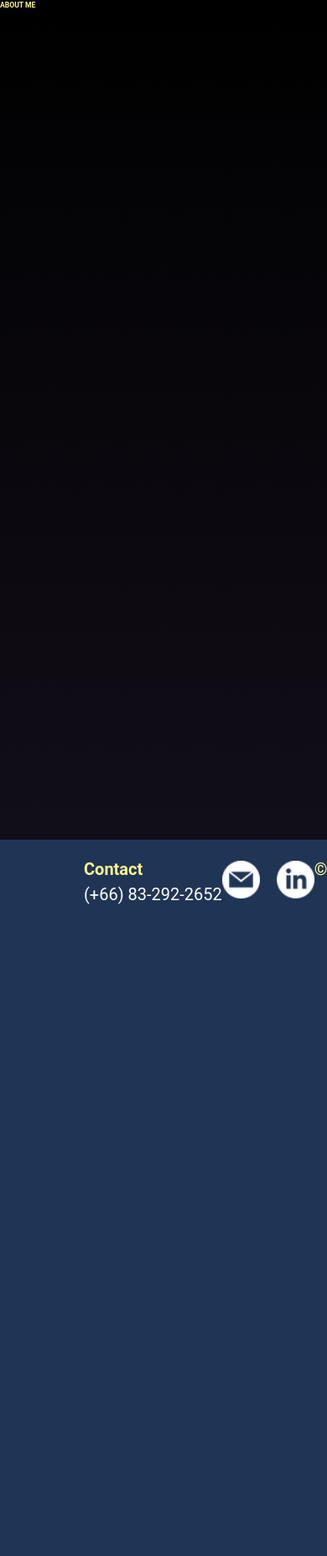
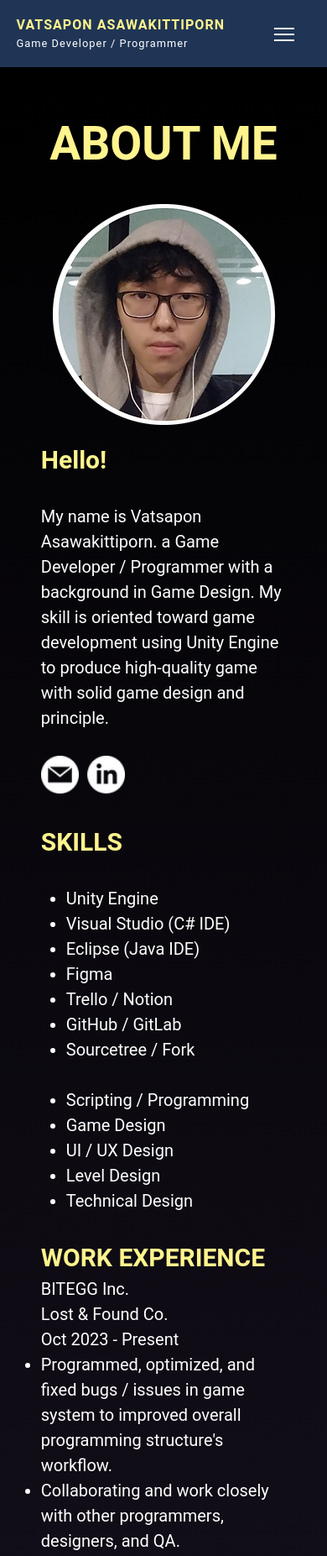
Before and after one commit to Vatsapon/old-portfolio, a plain HTML site: page about.html in a window 390 px wide. Shown: the top 1853 px of the page at 84% size. Before the commit the page ends 1100 px from the top, so only its background shows below. Drawn offline with Linux system fonts and the light colour scheme; a web font is replaced by a local one.

Commit message:
Added About content (WIP)
- Make Homepage become responsive

```diff
--- a/about.html
+++ b/about.html
@@ -18,17 +18,73 @@
 
     <div id="header"></div>
 
+	<div id="header-offset"></div>
+
 	<!-- Content Section -->
 
-	<div class="section" style="
-		height: 1000px;
-		background-image: linear-gradient(black, rgb(18, 14, 25));">
-		<p class="p-highlight" style="font-size: 2.2vw">ABOUT ME</p>
-		<div class="project-grid js-project-grid-personal"></div>
+	<div id="about" class="section">
+		<div id="content">
+			<p class="p-highlight" style="font-size: 55px">ABOUT ME</p>
+			<div id="info">
+				<img id="info-profile" src="images/profile.webp" alt="Profile IMG">
+				<div id="info-desc">
+					<p class="p-highlight" style="font-size: 150%">Hello!</p>
+					<p>My name is Vatsapon Asawakittiporn. a Game Developer / Programmer with a background in Game Design. My skill is oriented toward game development using Unity Engine to produce high-quality game with solid game design and principle.</p>
+					<div id="info-link">
+						<a href="mailto:vatsapon21@hotmail.com"><img class="footer-link-icon btn" src="images/email-icon.webp"></img></a>
+						<a href="https://www.linkedin.com/in/vatsapon/" target="_blank"><img class="footer-link-icon btn" src="images/linkedin-icon.webp"></img></a>
+					</div>
+				</div>
+			</div>
 
+			<div id="skill">
+				<p class="p-highlight title">SKILLS</p>
+				<div id="skill-list">
+					<ul style="list-style-type: disc">
+						<li>Unity Engine</li>
+						<li>Visual Studio (C# IDE)</li>
+						<li>Eclipse (Java IDE)</li>
+						<li>Figma</li>
+						<li>Trello / Notion</li>
+						<li>GitHub / GitLab</li>
+						<li>Sourcetree / Fork</li>
+					</ul>
+
+					<ul style="list-style-type: disc">
+						<li>Scripting / Programming</li>
+						<li>Game Design</li>
+						<li>UI / UX Design</li>
+						<li>Level Design</li>
+						<li>Technical Design</li>
+					</ul>
+				</div>
+			</div>
+
+			<div id="work-exp">
+				<p class="p-highlight title">WORK EXPERIENCE</p>
+				<div class="work-exp-flex">
+					<div class="work-exp-name">
+						<p>BITEGG Inc.</p>
+						<p>Lost & Found Co.</p>
+						<p>Oct 2023 - Present</p>
+					</div>
+					<div class="work-exp-desc">
+						<ul style="list-style-type: disc">
+							<li>Programmed, optimized, and fixed bugs / issues in game system to improved overall programming structure's workflow.</li>
+							<li>Collaborating and work closely with other programmers, designers, and QA.</li>
+						</ul>
+					</ul>
+					</div>
+				</div>
+			</div>
+		</div>
 	</div>
 
 	<!-- Footer Section -->
+
+	<button id="scroll-to-top" class="btn scroll-to-top-hide" onclick="scrollToTop()">
+		&#128897; Scroll to Top
+	</button>
 
 	<div id="footer"></div>
 
--- a/scripts/general.js
+++ b/scripts/general.js
@@ -19,11 +19,11 @@ document.getElementById("header").innerHTML =
 				<div class="header-menu-proj-content">
 					<a href="merrit.html">Merrit</a>
 					<a href="lilyparty.html">Lily Party</a>
-					<a href="#finalfrontier.html">Final Frontier</a>
-					<a href="#mythicallove.html">Mythical Love</a>
-					<a href="#slimejourney.html">Slime Journey</a>
-					<a href="#grotto.html">Grotto</a>
-					<a href="#lostNfound.html">Lost & Found Co.</a>
+					<a href="finalfrontier.html">Final Frontier</a>
+					<a href="mythicallove.html">Mythical Love</a>
+					<a href="slimejourney.html">Slime Journey</a>
+					<a href="grotto.html">Grotto</a>
+					<a href="lostNfound.html">Lost & Found Co.</a>
 				</div>
 			</li>
 			<li><a href="about.html" class="header-nav-btn btn">ABOUT</a></li>
@@ -41,7 +41,7 @@ document.getElementById("footer").innerHTML =
 		<a href="https://www.linkedin.com/in/vatsapon/" target="_blank"><img class="footer-link-icon btn" src="images/linkedin-icon.webp"></img></a>
 	</div>
 	<div id="footer-copyright">
-		<p class="p-highlight">&#169; 2023 by Vatsapon Asawakittiporn</p>
+		<p class="p-highlight">&#169; 2024 by Vatsapon Asawakittiporn</p>
 		<p>Host provided by GitHub pages</p>
 	</div>`
 
@@ -72,12 +72,13 @@ window.addEventListener('scroll', () => {
 		headerElement.style.top = `-${headerHeightString}`;
 	}
 
-	if (currentScrollPos > window.outerHeight) {
-		scrollToTopElement.classList.remove('scroll-to-top-hide');
-	} else {
-		scrollToTopElement.classList.add('scroll-to-top-hide');
+	if (scrollToTopElement !== null) {
+		if (currentScrollPos > window.outerHeight) {
+			scrollToTopElement.classList.remove('scroll-to-top-hide');
+		} else {
+			scrollToTopElement.classList.add('scroll-to-top-hide');
+		}
 	}
-
 	generalPrevScroll = currentScrollPos;
 });
 
@@ -89,12 +90,14 @@ checkScrollToTop();
 
 function checkScrollToTop() {
 	const width = window.innerWidth;
-	const scrollToTop = document.getElementById('scroll-to-top');
+	const scrollToTopElement = document.getElementById('scroll-to-top');
+
+	if (scrollToTopElement === null) return;
 
 	if (width <= 768) {
-		scrollToTop.innerHTML = '&#11205;';
+		scrollToTopElement.innerHTML = '&#11205;';
 	} else {
-		scrollToTop.innerHTML = '&#128897; Scroll to Top';
+		scrollToTopElement.innerHTML = '&#128897; Scroll to Top';
 	}
 }
 
--- a/scripts/homepage.js
+++ b/scripts/homepage.js
@@ -10,7 +10,7 @@ let homePrevScroll = window.scrollY;
 window.addEventListener('scroll', () => {
 	const currentScrollPos = window.scrollY;
 
-	const introElement = document.getElementById('intro-section-video');
+	const introElement = document.getElementById('intro-video');
 	const introTop = currentScrollPos * parallaxForce;
 
 	// Scroll up.
--- a/styles/about.css
+++ b/styles/about.css
@@ -1,160 +1,86 @@
-#intro-section-video
-{
-	position: relative;
-
-	width: 100%;
-	height: 100%;
-	object-fit: cover;
-	z-index: -2;
-
-	transform: translateZ(-1px);
-	perspective: 1px;
-}
-
-.intro-section-content
-{
-	animation: 1s ease-out 0s 1 fadeIn;
-	position: absolute;
-
-	display: flex;
-	flex-direction: column;
-	align-items: center;
-	justify-content: center;
-
-	top: 0;
-	bottom: 0;
-	left: 10%;
-	right: 10%;
-}
-
-.intro-role
-{
-	font-size: 1.75vw;
-
-	width: 55%;
-	margin-top: 10px;
-	margin-bottom: 30px;
-	padding-top: 0.5vw;
-	padding-bottom: 0.5vw;
-	text-align: center;
-
-	background-color: white;
-	color: black;
-}
-
-.project-section
-{
+#about {
 	display: flex;
 	flex-direction: column;
 	align-items: center;
 
-	height: 100%;
-	padding: 100px 10% 200px 10%;
-
-	background-image: linear-gradient(rgb(18, 14, 25), rgb(10, 24, 46));
+	background-image: linear-gradient(black, rgb(18, 14, 25));
 }
 
-.project-grid
-{
-	display: grid;
-	grid-template-columns: auto auto auto;
-	justify-content: center;
-	align-items: start;
-	row-gap: 40px;
-
-	width: 70%;
-	padding-top: 50px;
+.title {
+	font-size: 30px;
 }
 
-.project-grid-container
-{
-	position: relative;
+#content {
+	display: flex;
+	flex-direction: column;
+	align-items: center;
 
-	width: 300px;
-	height: 400px;
-	border: 5px solid white;
-	border-radius: 30px;
-	margin: 0 20px;
+	width: 1000px;
+	padding: 50px 0;
+	row-gap: 30px;
 
-	background-color: transparent;
-
-	scale: 1;
-	transition: all 0.3s ease;
+	font-size: 20px;
 }
 
-.project-grid-container:hover
-{
-	cursor: pointer;
+#info {
+	display: flex;
+	flex-direction: row;
+	align-items: center;
+	justify-content: space-between;
 
-	scale: 1.05;
-	transition: all 0.3s ease;
+	gap: 5vw;
 }
 
-.project-grid-container:active
-{
-	scale: 0.95;
-	transition: all 0.3s ease;
+#info-profile {
+	max-width: 300px;
+	max-height: 300px;
+	object-fit: contain;
 }
 
-.project-grid-container-content, .project-grid-container-content-preview
-{
-	position: absolute;
+#info-desc {
+	display: flex;
+	flex-direction: column;
+	justify-content: space-between;
 
-	width: 100%;
-	height: 100%;
-	object-fit: cover;
-	border-radius: 25px;
-
-	transition: all 0.3s ease;
+	row-gap: 30px;
 }
 
-.project-grid-container-content-preview
-{
-	position: absolute;
+#info-link {
+	display: flex;
+	flex-direction: row;
+	column-gap: 10px;
 }
 
-.project-grid-container-content:hover
-{
-	opacity: 0;
-	transition: all 0.3s ease;
+#skill {
+	width: 100%;
 }
 
-@keyframes fadeIn
-{
-	0%
-	{
-		opacity: 0;
-		transform: translateY(-100px);
+#skill-list {
+	display: flex;
+	flex-direction: row;
+
+	margin-top: 30px;
+	row-gap: 30px;
+	column-gap: 25%;
+	padding-left: 30px;
+}
+
+@media (max-width: 768px) {
+	#info {
+		flex-direction: column;
 	}
 
-	100%
-	{
-		opacity: 1;
-		transform: translateY(0);
+	#content {
+		width: 75%;
+	}
+
+	#skill-list {
+		flex-direction: column;
 	}
 }
 
-@media (max-width: 1000px)
-{
-	.intro-section
-	{
-		padding-left: 100px;
-		padding-right: 100px;
+@media (max-width: 1000px) and (min-width: 768px){
+	#content {
+		width: 700px;
 	}
 }
-
-@media (max-width: 1100px)
-{
-	.project-grid
-	{
-		grid-template-columns: auto auto;
-	}
-}
-
-@media (max-width: 700px)
-{
-	.project-grid
-	{
-		grid-template-columns: auto;
-	}
-}
--- a/styles/general.css
+++ b/styles/general.css
@@ -19,12 +19,12 @@ html, body {
 }
 
 body {
-	animation: fadeInAnimation ease 1s;
+	animation: fadeIn ease 1s;
     animation-iteration-count: 1;
     animation-fill-mode: forwards;
 }
 
-p, span, button {
+p, span, button, li {
 	font-family: Amaranth, Roboto, Arial;
 	margin: 0px;
 	color: white;
@@ -41,7 +41,6 @@ button {
 
 .section {
 	position: relative;
-	height: 800px;
 }
 
 .p-bold, .p-highlight {
@@ -69,6 +68,13 @@ button {
 }
 
 /* Header Section */
+
+#header-offset {
+	position: relative;
+
+	width: 100%;
+	height: 100px;
+}
 
 #header {
 	position: fixed;
@@ -310,7 +316,7 @@ body:has(#header-side-menu:checked) {
 	align-items: center;
 	justify-content: space-between;
 
-    height: 100px;
+	margin: 10px 0;
 
     background-color: var(--base-color);
 	font-size: 20px;
@@ -324,7 +330,7 @@ body:has(#header-side-menu:checked) {
 #footer-contact {
 	flex: 1;
 
-	margin-left: 100px;
+	margin-left: 5vw;
 }
 
 #footer-link {
@@ -350,7 +356,7 @@ body:has(#header-side-menu:checked) {
 #footer-copyright {
 	flex : 1;
 
-	margin-right: 100px;
+	margin-right: 5vw;
 	text-align: right;
 }
 
@@ -403,7 +409,7 @@ body:has(#header-side-menu:checked) {
 /* Media Query for Mobile */
 
 @media (max-width: 768px) {
-	#header {
+	#header, #header-offset {
 		height: 80px;
 	}
 
@@ -442,35 +448,64 @@ body:has(#header-side-menu:checked) {
 		margin: 0;
 	}
 
+	#footer {
+		flex-direction: column;
+
+		margin: 10px 0;
+	}
+
+	#footer-contact, #footer-copyright {
+		margin: 0;
+		text-align: center;
+	}
+
+	#footer-link {
+		margin: 10px 0;
+	}
+
 	#scroll-to-top {
 		width: 50px;
+		height: 50px;
+
+		bottom: 250px;
+	}
+
+	.section-split-left, .section-split-right {
 		height: 50px;
 	}
 }
 
-@keyframes fadeInAnimation {
-    0%
-	{
+@keyframes fadeIn {
+    0% {
         opacity: 0;
     }
 
-    100%
-	{
+    100% {
         opacity: 1;
     }
 }
 
 @keyframes slideIn {
-	from
-	{
+	from {
+		opacity: 0;
 		transform: translateY(-100%);
-		opacity: 0;
 	}
 
-	to
-	{
+	to  {
+		opacity: 1;
 		transform: translateY(0);
+	}
+}
+
+@keyframes fadeInTop {
+	0% {
+		opacity: 0;
+		transform: translateY(-100px);
+	}
+
+	100% {
 		opacity: 1;
+		transform: translateY(0);
 	}
 }
 
@@ -491,8 +526,7 @@ body:has(#header-side-menu:checked) {
     }
 }
 
-@keyframes fadeOutBlock
-{
+@keyframes fadeOutBlock {
     0% {
         opacity: 1;
         display: block;
```
Also changed, not shown: home.html (+12 -15 lines), styles/homepage.css (+72 -71 lines), images/profile.webp (added).
